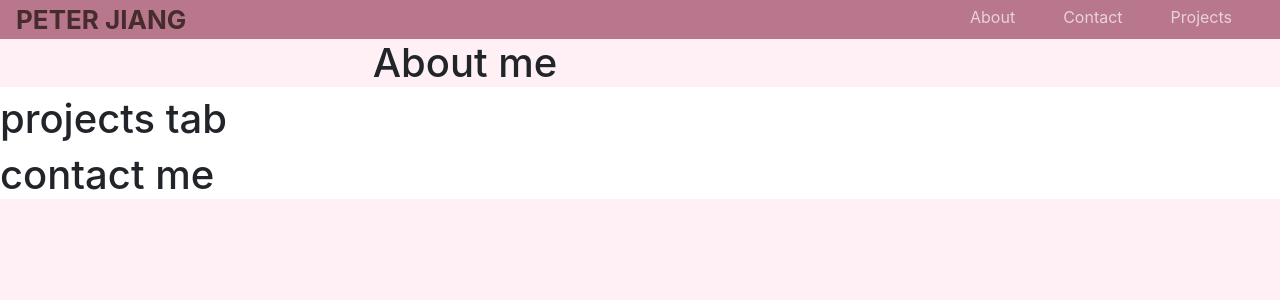
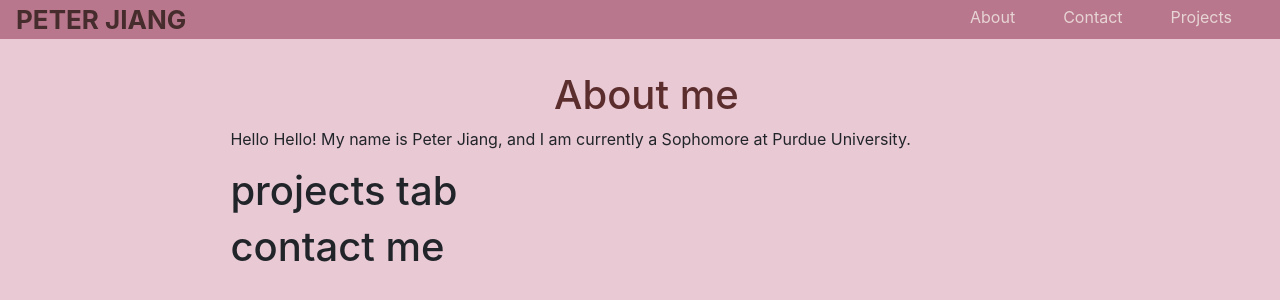
Before and after one commit to pzjiang/website, a Gatsby site: page / in a window 1280 px wide. Built offline with nearby package versions, Linux system fonts and the light colour scheme; Gatsby itself is replaced by a stand-in of ours.

Commit message:
modify styling file

```diff
--- a/src/pages/index.js
+++ b/src/pages/index.js
@@ -1,6 +1,6 @@
 import React from "react"
 import Layout from "../components/layout.js"
-import style from "../styles/index.css"
+import style from "../styles/index.module.css"
 
 
 
@@ -9,21 +9,27 @@ import style from "../styles/index.css"
 
 export default function Home() {
   return (
+
     <div className={style.mainDesk}>
+      <Layout>
+      </Layout>
 
-      <Layout>
+      <div className={style.bodyText}>
 
-
-      </Layout>
 
         <section id="welcome" className={style.welcomeSect}>
 
         </section>
 
         <section id="about" className={style.aboutSect}>
-        <div>
-          <h1 style={{ backgroundColor: "lavenderblush", textAlign: "center" }}>About me</h1>
-        </div>
+
+          <h1 style={{ font: 32, marginTop: "4vh", color: "#5c2d2d" }}>About me</h1>
+
+
+          <p style={{ textAlign: "left" }}>
+            Hello Hello! My name is Peter Jiang, and I am currently a Sophomore at Purdue University.
+          </p>
+
 
         </section>
 
@@ -39,7 +45,7 @@ export default function Home() {
 
         </section>
 
-
+      </div>
 
     </div >
   )
--- a/src/styles/global.css
+++ b/src/styles/global.css
@@ -1,5 +1,5 @@
 html {
-    background-color: lavenderblush;
+    background-color:  rgb(233, 201, 212);
 
 
 
--- /dev/null
+++ b/src/styles/index.module.css
@@ -0,0 +1,39 @@
+.mainDesk {
+    background-color: rgb(233, 201, 212);
+    margin: 0;
+}
+
+
+
+.mainDesk{
+
+}
+
+.welcomeSect {
+    background-color: transparent;
+
+    display: flex;
+
+}
+
+.bodyText {
+    width: 65vw;
+    margin-left: 18vw;
+}
+
+
+.aboutSect{
+    text-align: center;
+
+
+    margin: 0;
+
+}
+
+.projectSect{
+
+}
+
+.contactSect{
+
+}
```
Also changed, not shown: src/styles/layoutstyle.module.css (line endings or trailing spaces). Lines whose indentation alone changed are shown as unchanged.
